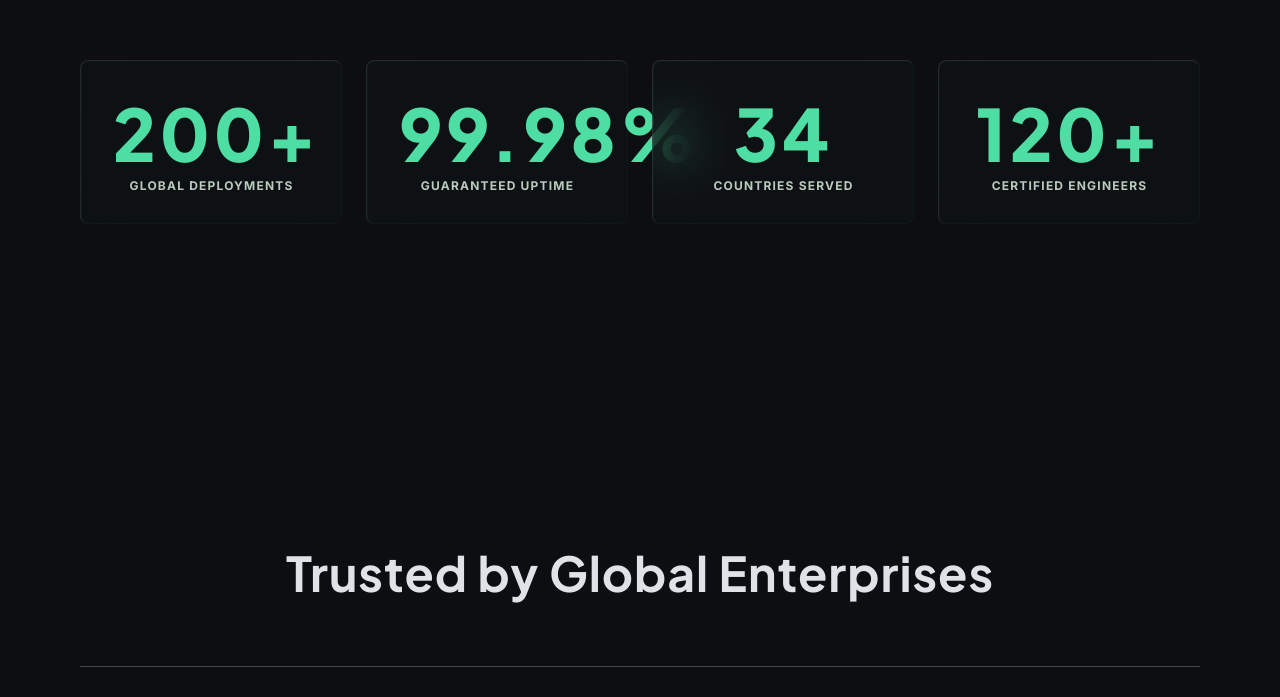
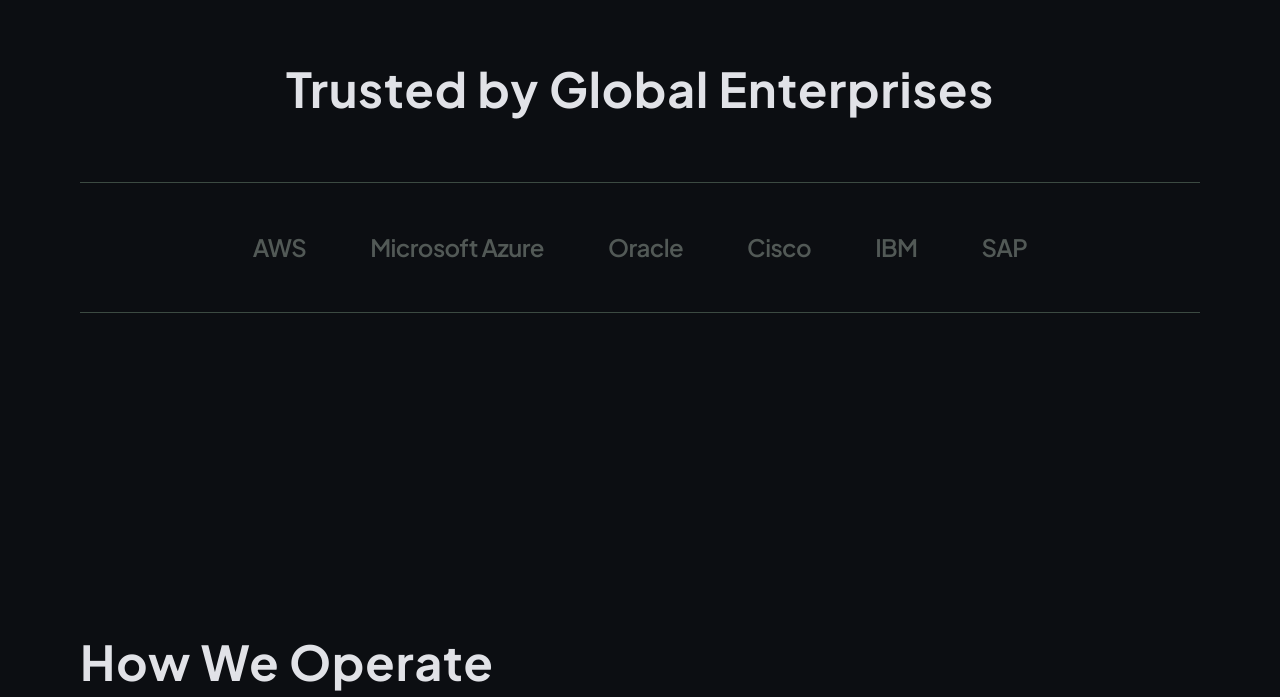
Before and after one commit to naveenalla3000/veloryx, a Next.js app: page / in a window 1280 px wide. Shown: the part 2207-2904 px from the top of the page. Built offline with nearby package versions, Linux system fonts and the light colour scheme.

Commit message:
feat: remove StatsBar section from home page

```diff
--- a/app/page.tsx
+++ b/app/page.tsx
@@ -1,7 +1,6 @@
 import Navbar from '@/components/Navbar'
 import Hero from '@/components/Hero'
 import CoreModalities from '@/components/CoreModalities'
-import StatsBar from '@/components/StatsBar'
 import TrustedBy from '@/components/TrustedBy'
 import HowWeWork from '@/components/HowWeWork'
 import CTABanner from '@/components/CTABanner'
@@ -14,7 +13,6 @@
       <main className="flex-grow pt-[120px] pb-section-gap">
         <Hero />
         <CoreModalities />
-        <StatsBar />
         <TrustedBy />
         <HowWeWork />
         <CTABanner />
```
